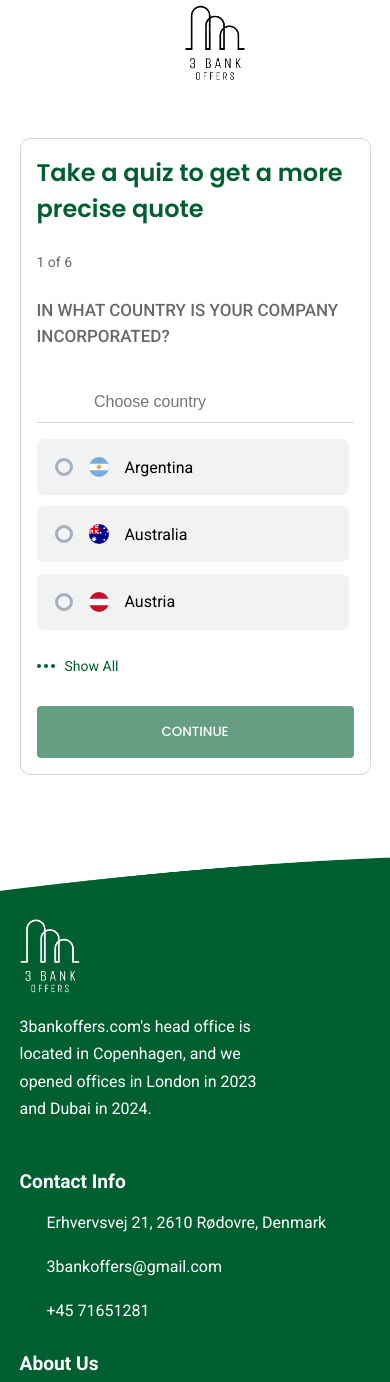
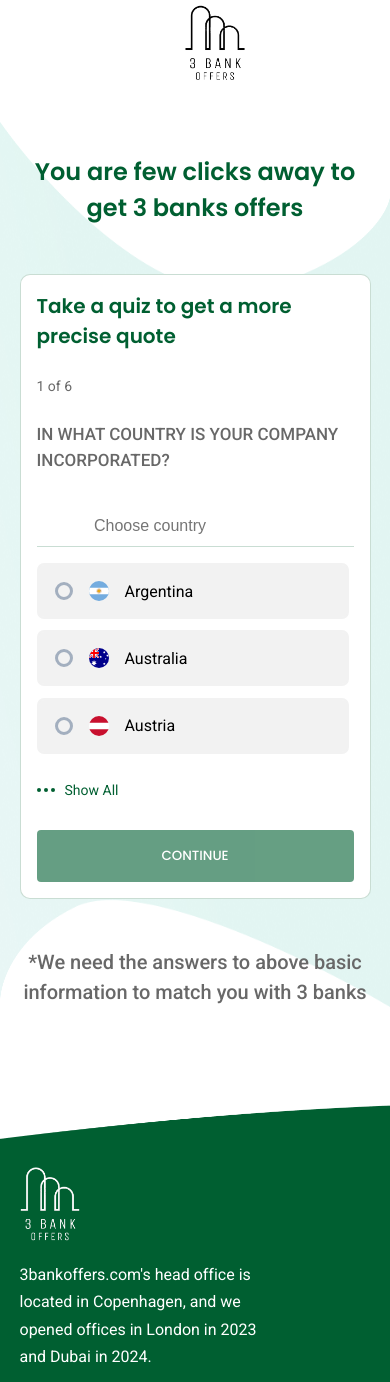
Before and after one commit to SameerRifat/3banksoffer, a Next.js app: page /get-offers in a window 390 px wide. Shown: the top 1382 px of the page. Built offline with nearby package versions, Linux system fonts and the light colour scheme; some icons are missing; what google-libphonenumber would draw is missing.

Commit message:
changes in get-offers page

```diff
--- a/components/get-offers/GetOffers.jsx
+++ b/components/get-offers/GetOffers.jsx
@@ -9,6 +9,8 @@
 import ContactDetails from './contactDetails/ContactDetails';
 import { contactDetailInitialValues } from '@/lib/formValidations';
 import Success from './success/Success';
+import { SectionHeading } from '../shared/SectionHeading/SectionHeading';
+import Image from 'next/image';
 
 const GetOffers = () => {
     const [currentStep, setCurrentStep] = useState(1);
@@ -45,7 +47,20 @@
 
     return (
         <>
-            <div className={cx('custom_container', css.get_offers_container, currentStep === 8 && css.green_border)}>
+            <div className={css.parent_container}>
+               <Image
+                    src={'/testimonials_bg.png'}
+                    alt='background image'
+                    fill
+                    quality={100}
+                    priority={true}
+                    className={css.image_bg}
+                />
+                <div className={cx('custom_container')}>
+                  <SectionHeading>
+                     You are few clicks away to get 3 banks offers
+                  </SectionHeading>
+                  <div className={cx(css.get_offers_card, currentStep === 8 && css.green_border)}>
                     {currentStep < 6 && (
                         <Step
                             optionsData={data[steps[currentStep - 1].key]}
@@ -77,6 +92,11 @@
                     {currentStep === 8 && (
                         <Success />
                     )}
+                  </div>
+                  <p className={cx("typoBody1", css.description)}>
+                   *We need the answers to above basic information to match you with 3 banks
+                   </p>
+                </div>
             </div>
         </>
     );
--- a/components/get-offers/Step.jsx
+++ b/components/get-offers/Step.jsx
@@ -3,7 +3,7 @@
 import React, { useEffect, useState } from 'react'
 import css from './getOffers.module.scss'
 import cx from 'classnames'
-import { SectionHeading } from '@/components/shared/SectionHeading/SectionHeading'
+import { SectionHeading, SmallHeading } from '@/components/shared/SectionHeading/SectionHeading'
 import Iconify from '@/components/shared/iconify/iconify';
 // import { optionsData } from './data';
 import Image from 'next/image';
@@ -63,9 +63,9 @@
 
     return (
         <>
-            <SectionHeading extraStyles={css.heading}>
+            <SmallHeading extraStyles={css.heading}>
                 Take a quiz to get a more precise quote
-            </SectionHeading>
+            </SmallHeading>
             <p className={cx('typoBody2', css.question_number)}>{currentStep} of 6</p>
             <h6 className={cx("typoH6", css.question)}>{optionsData.question}</h6>
             {(currentStep == 1 || currentStep == 2) && (
--- a/components/get-offers/getOffers.module.scss
+++ b/components/get-offers/getOffers.module.scss
@@ -1,13 +1,29 @@
-.get_offers_container {
+.parent_container{
+    margin-top: 2rem;
+    margin-bottom: 6rem;
+    padding-top: 2rem;
+    position: relative;
+}
+
+.image_bg {
+    position: absolute;
+    top: 0;
+    left: 0;
+    width: 100%;
+    height: 100%;
+    z-index: -999;
+}
+
+.get_offers_card {
     max-width: 700px;
     border: 1px solid #005f3136;
     border-radius: 20px;
     padding: 2rem;
-    // padding-bottom: 3rem;
     text-align: left;
-    margin: 4rem auto 5rem auto;
+    margin: 2.5rem auto 3rem auto;
+    background-color: var(--white);
 }
-.get_offers_container.green_border{
+.get_offers_card.green_border{
     border-color: var(--color-primary);
 }
 
@@ -33,8 +49,6 @@
     align-items: center;
     gap: 0.5rem;
     padding-left: 1rem;
-    // margin-top: 2rem;
-    // margin-bottom: 1rem;
 
     >input {
         border: none;
@@ -105,7 +119,6 @@
 }
 
 .step_6_option {
-    // border: 2px solid red;
     margin-bottom: 1rem;
     &:last-child{
         margin-bottom: initial;
@@ -125,7 +138,6 @@
         align-items: center;
         justify-content: space-between;
         gap: 1rem;
-        // cursor: pointer;
         transition: all 0.3s ease-in-out;
         color: var(--black);
         font-size: 1.2rem;
@@ -219,8 +231,18 @@
     }
 }
 
+.description {
+    font-size: 1.25rem;
+    font-weight: 500;
+    color: var(--text-primary);
+    text-align: center;
+    max-width: 800px;
+    margin-left: auto;
+    margin-right: auto;
+}
+
 @media (max-width: 600px) {
-    .get_offers_container {
+    .get_offers_card {
         padding: 1.5rem;
         border-radius: 10px;
         margin-top: 3rem;
@@ -242,7 +264,7 @@
 }
 
 @media (max-width: 400px) {
-    .get_offers_container {
+    .get_offers_card {
         padding: 1rem;
     }
 
@@ -257,3 +279,8 @@
         }
     }
 }
+@media (max-width: 300px) {
+    .description {
+        font-size: 1rem;
+    }
+}
```
Lines whose indentation alone changed are shown as unchanged.
